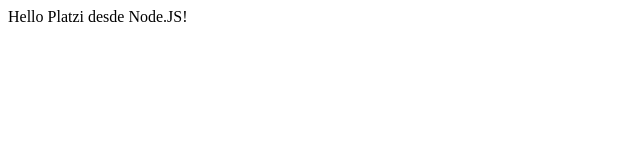
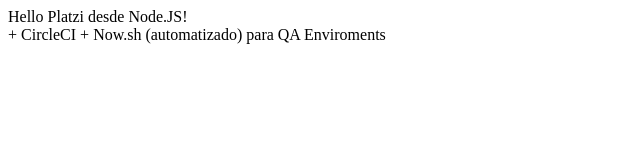
Before and after one commit to ArcGabriel/platzi-demo, a website: page public/index.html in a window 1280 px wide. Shown: the whole page, without its empty margins (0-640 px from the left). Drawn offline with Linux system fonts and the light colour scheme.

Commit message:
Add change into index.html

```diff
--- a/public/index.html
+++ b/public/index.html
@@ -3,6 +3,7 @@
 		<title>Hola Amigos!</title>
 	</head>
 	<body>
-		Hello Platzi desde Node.JS!
+		Hello Platzi desde Node.JS! <br>
+		+ CircleCI + Now.sh (automatizado) para QA Enviroments
 	</body>
 </html>
```
